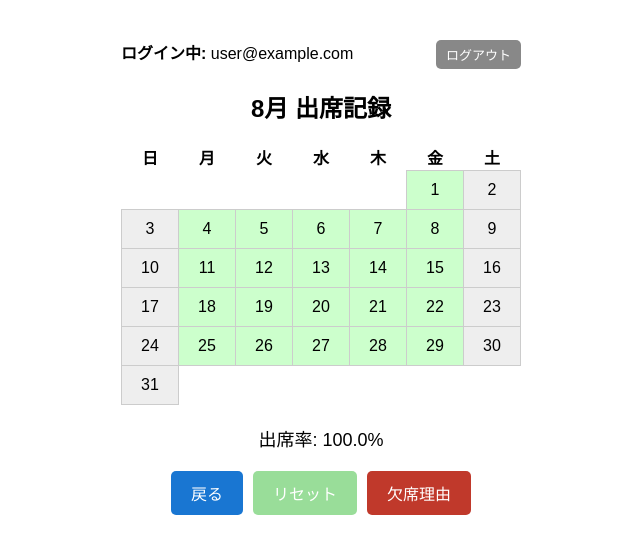
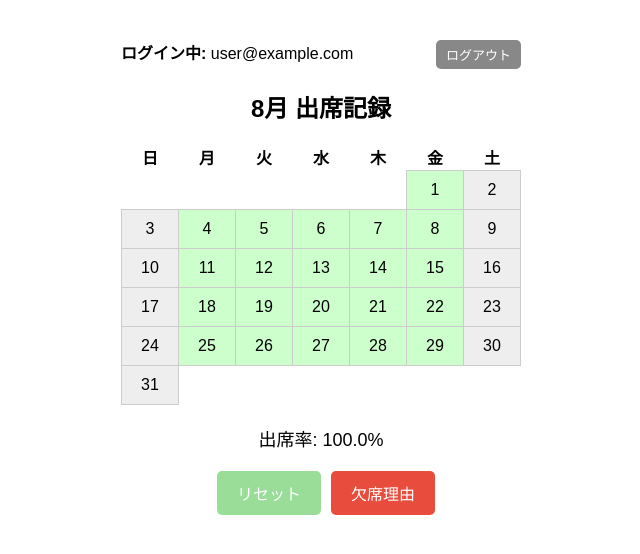
Before and after one commit to std-s23007/PBL_C, a Next.js app: page /Calendar in a window 1280 px wide. Shown: the top 554 px of the page, without its empty margins (319-959 px from the left). Built offline with nearby package versions, Linux system fonts and the light colour scheme; no server answers; sample sign-in values are in the browser's storage.

Commit message:
カレンダーの戻るボタン削除・リセットボタンのホバー追加

```diff
--- a/src/app/Calendar/page.js
+++ b/src/app/Calendar/page.js
@@ -150,10 +150,6 @@ export default function AttendanceCalendar() {
         出席率: {attendanceRate.toFixed(1)}%
       </div>
 
-      <button className={styles.backButton} onClick={() => router.push("/")}>
-        戻る
-      </button>
-
       <button className={styles.resetButton} onClick={resetAbsentDays}>
         リセット
       </button>
--- a/src/app/Calendar/page.module.css
+++ b/src/app/Calendar/page.module.css
@@ -24,16 +24,6 @@
   margin-bottom: 20px;
 }
 
-.backButton {
-  padding: 10px 20px;
-  font-size: 16px;
-  border-radius: 5px;
-  border: none;
-  background-color: #1976d2;
-  color: white;
-  cursor: pointer;
-}
-
 .resetButton {
   padding: 10px 20px;
   font-size: 16px;
@@ -45,15 +35,23 @@
   cursor: pointer;
 }
 
+.resetButton:hover {
+  background-color: #82c082;
+}
+
 .reasonButton {
   padding: 10px 20px;
   font-size: 16px;
   margin-left: 10px;
-  background-color: #c0392b; /* ログイン画面の青 */
+  background-color: #e74c3c; /* ログイン画面の青 */
   color: white;
   border: none;
   border-radius: 5px;
   cursor: pointer;
+}
+
+.reasonButton:hover {
+  background-color: #c0392b;
 }
 
 .logoutButton {
```
